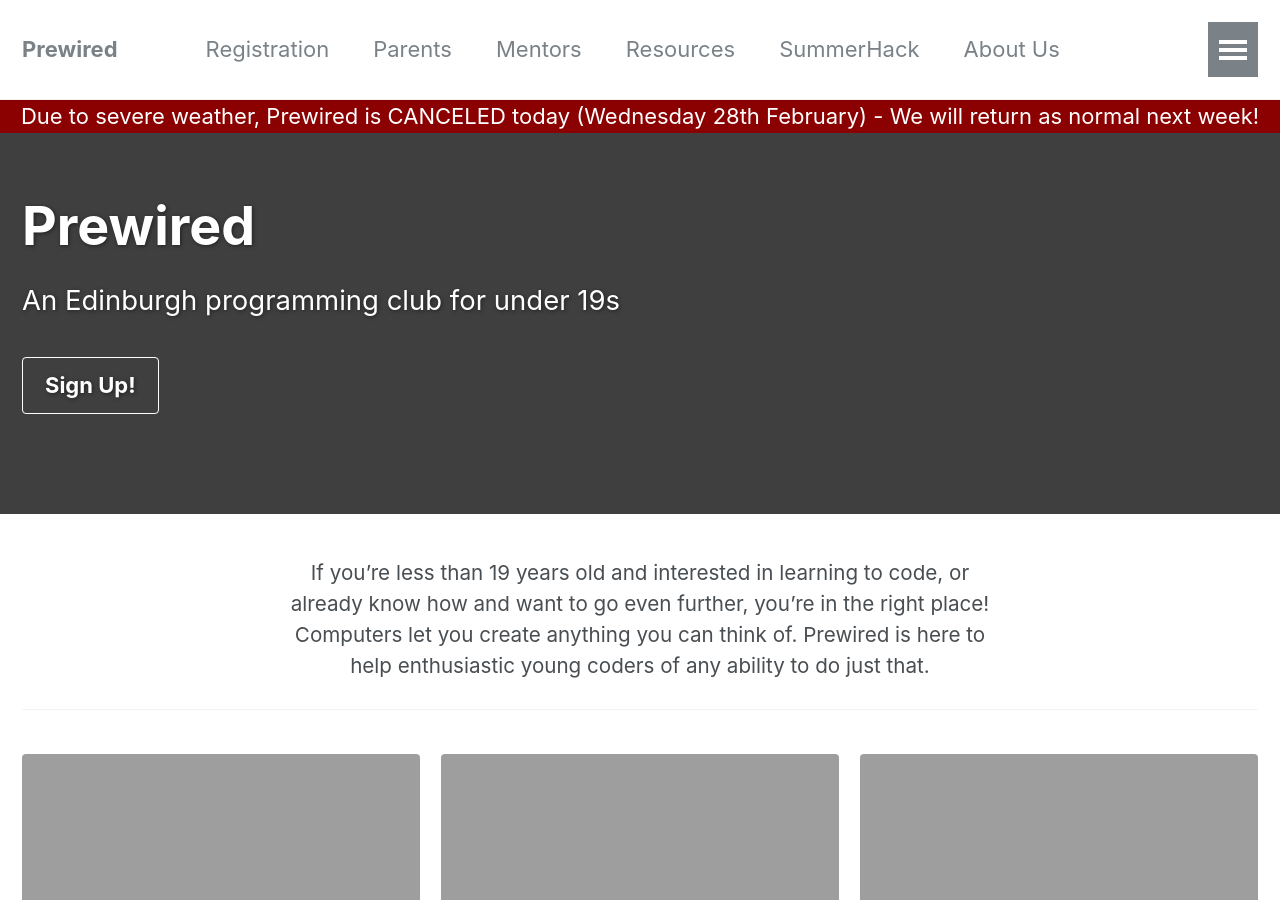
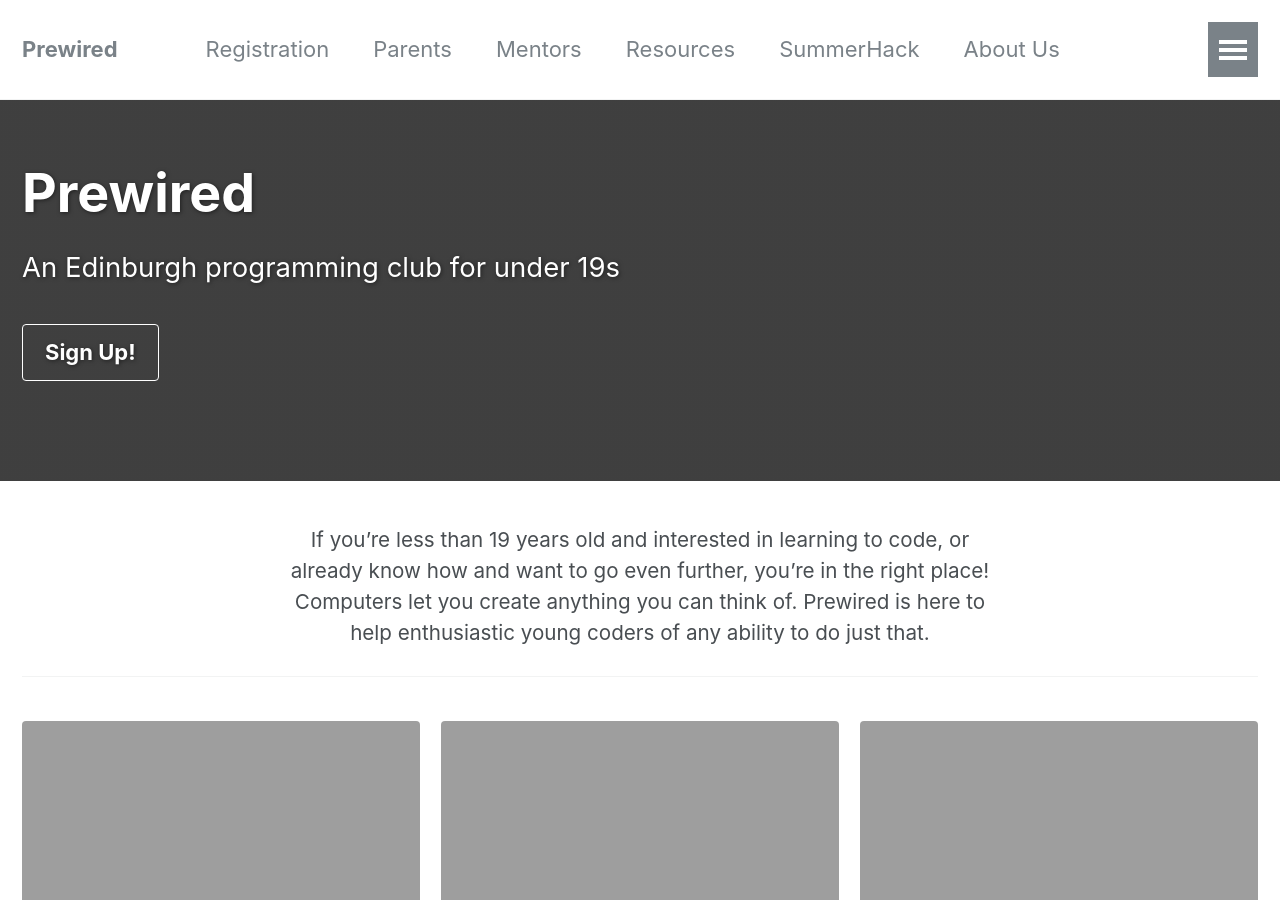
Before and after one commit to prewired/prewired.github.io, a Jekyll site: the page built from index.html, in a window 1280 px wide and 900 px high. Built offline with Jekyll 4.4.1, drawn with Linux system fonts in a browser that asks for light colours; the list of posts is cut into pages by our own code.

Commit message:
Remove cancellation banner

```diff
--- a/_layouts/default.html
+++ b/_layouts/default.html
@@ -13,7 +13,7 @@
     {% include browser-upgrade.html %}
     {% include masthead.html %}
 
-    <div style="width: 100%;background-color: darkred;color: white;text-align: center;">Due to severe weather, Prewired is CANCELED today (Wednesday 28th February) - We will return as normal next week!</div>
+    <!--<div style="width: 100%;background-color: darkred;color: white;text-align: center;">Due to severe weather, Prewired is CANCELLED today (Wednesday 28th February) - We will return as normal next week!</div>-->
 
     {{ content }}
 
```
